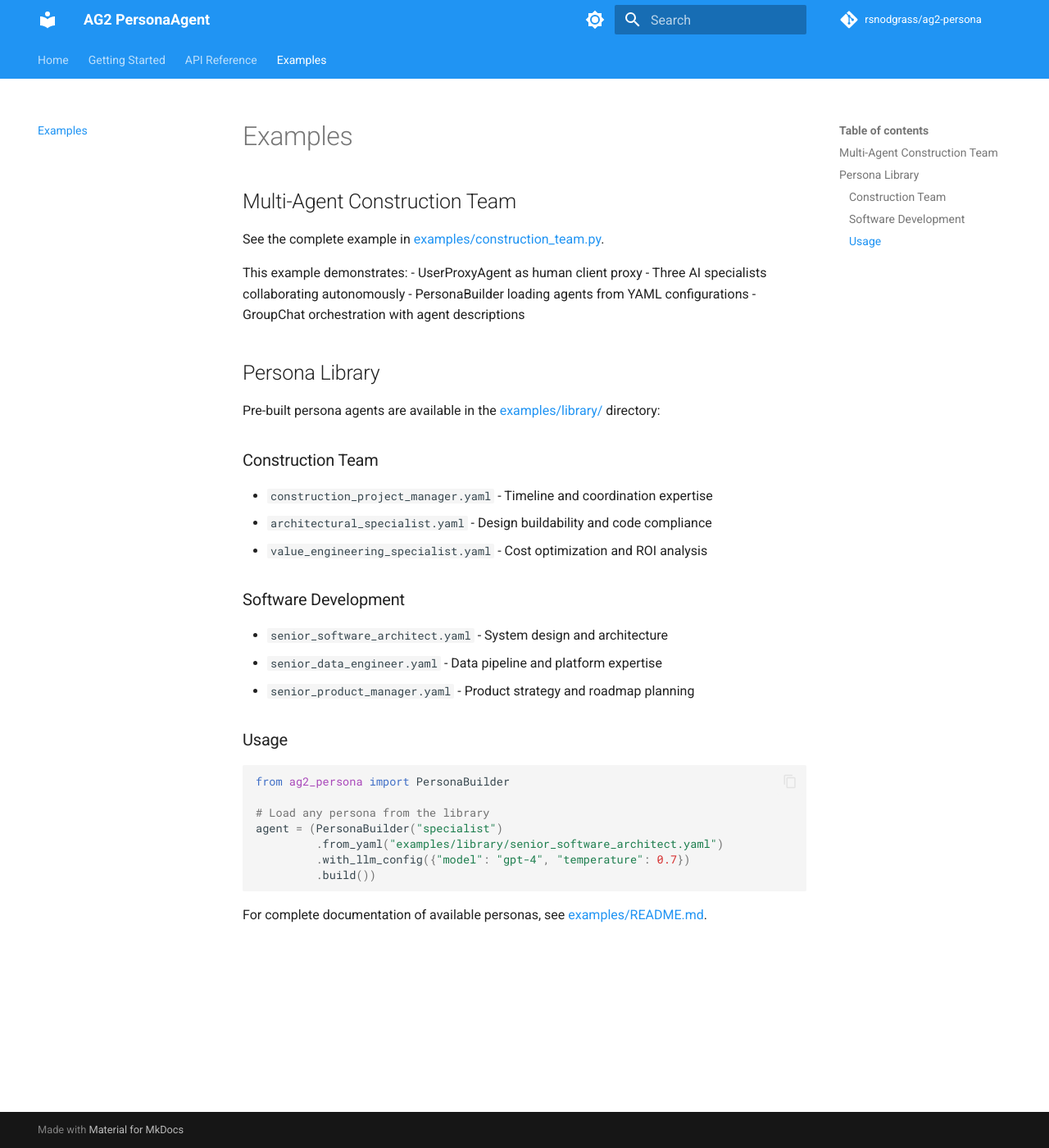
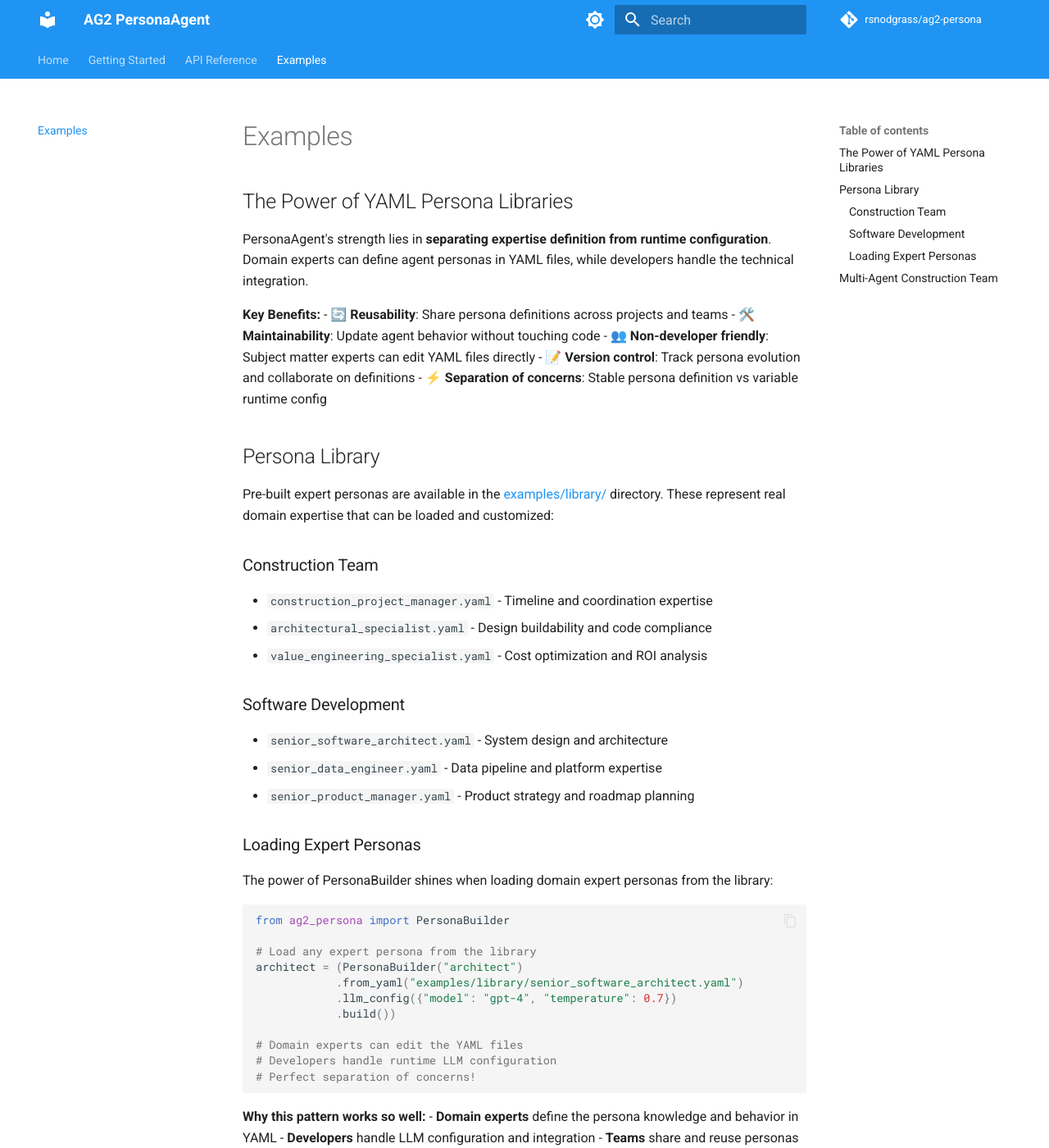
Before and after one commit to rsnodgrass/ag2-persona, an MkDocs documentation site: the page built from docs/examples.md, in a window 1280 px wide and 1400 px high. Shown: the whole window at 82% size. Built offline with MkDocs 1.6.1 and Material for MkDocs 9.7.7, drawn with Linux system fonts in a browser that asks for light colours; comment, search, counter and statistics services are not loaded; some of the changed text lies outside the part shown.

Commit message:
Modernize PersonaBuilder API and emphasize YAML library pattern
- Remove verbose with_ prefixes for cleaner method names (.role(), .goal(), .backstory(), etc.)
- Fix internal attribute/method name conflicts by using private attributes (_role, _goal, etc.)
- Restructure all documentation to highlight YAML persona library as primary strength
- Emphasize separation of concerns: domain experts define personas, developers handle runtime
- Show mixed examples: YAML loading (primary), manual construction (fallback)
- Update all examples, documentation, and tests to use new syntax
- Fix PersonaAgent system message updates to use update_system_message() method

````diff
--- a/docs/examples.md
+++ b/docs/examples.md
@@ -1,18 +1,19 @@
 # Examples
 
-## Multi-Agent Construction Team
+## The Power of YAML Persona Libraries
 
-See the complete example in [examples/construction_team.py](https://github.com/rsnodgrass/ag2-persona/blob/main/examples/construction_team.py).
+PersonaAgent's strength lies in **separating expertise definition from runtime configuration**. Domain experts can define agent personas in YAML files, while developers handle the technical integration.
 
-This example demonstrates:
-- UserProxyAgent as human client proxy
-- Three AI specialists collaborating autonomously
-- PersonaBuilder loading agents from YAML configurations
-- GroupChat orchestration with agent descriptions
+**Key Benefits:**
+- **🔄 Reusability**: Share persona definitions across projects and teams
+- **🛠️ Maintainability**: Update agent behavior without touching code
+- **👥 Non-developer friendly**: Subject matter experts can edit YAML files directly
+- **📝 Version control**: Track persona evolution and collaborate on definitions
+- **⚡ Separation of concerns**: Stable persona definition vs variable runtime config
 
 ## Persona Library
 
-Pre-built persona agents are available in the [examples/library/](https://github.com/rsnodgrass/ag2-persona/tree/main/examples/library) directory:
+Pre-built expert personas are available in the [examples/library/](https://github.com/rsnodgrass/ag2-persona/tree/main/examples/library) directory. These represent real domain expertise that can be loaded and customized:
 
 ### Construction Team
 - `construction_project_manager.yaml` - Timeline and coordination expertise
@@ -24,16 +25,38 @@
 - `senior_data_engineer.yaml` - Data pipeline and platform expertise
 - `senior_product_manager.yaml` - Product strategy and roadmap planning
 
-### Usage
+### Loading Expert Personas
+
+The power of PersonaBuilder shines when loading domain expert personas from the library:
 
 ```python
 from ag2_persona import PersonaBuilder
 
-# Load any persona from the library
-agent = (PersonaBuilder("specialist")
-         .from_yaml("examples/library/senior_software_architect.yaml")
-         .with_llm_config({"model": "gpt-4", "temperature": 0.7})
-         .build())
+# Load any expert persona from the library
+architect = (PersonaBuilder("architect")
+            .from_yaml("examples/library/senior_software_architect.yaml")
+            .llm_config({"model": "gpt-4", "temperature": 0.7})
+            .build())
+
+# Domain experts can edit the YAML files
+# Developers handle runtime LLM configuration
+# Perfect separation of concerns!
 ```
 
+**Why this pattern works so well:**
+- **Domain experts** define the persona knowledge and behavior in YAML
+- **Developers** handle LLM configuration and integration
+- **Teams** share and reuse personas across projects
+- **Updates** happen in YAML files without code changes
+
 For complete documentation of available personas, see [examples/README.md](https://github.com/rsnodgrass/ag2-persona/blob/main/examples/README.md).
+
+## Multi-Agent Construction Team
+
+See the complete example in [examples/construction_team.py](https://github.com/rsnodgrass/ag2-persona/blob/main/examples/construction_team.py).
+
+This example demonstrates the YAML library pattern in action:
+- UserProxyAgent as human client proxy
+- Three AI specialists loaded from YAML configurations
+- PersonaBuilder separating persona definition from runtime config
+- GroupChat orchestration with consistent agent descriptions
````
Also changed, not shown: README.md (+74 -71 lines), docs/getting-started.md (+30 -18 lines), examples/README.md (+4 -4 lines), 4 other files.
